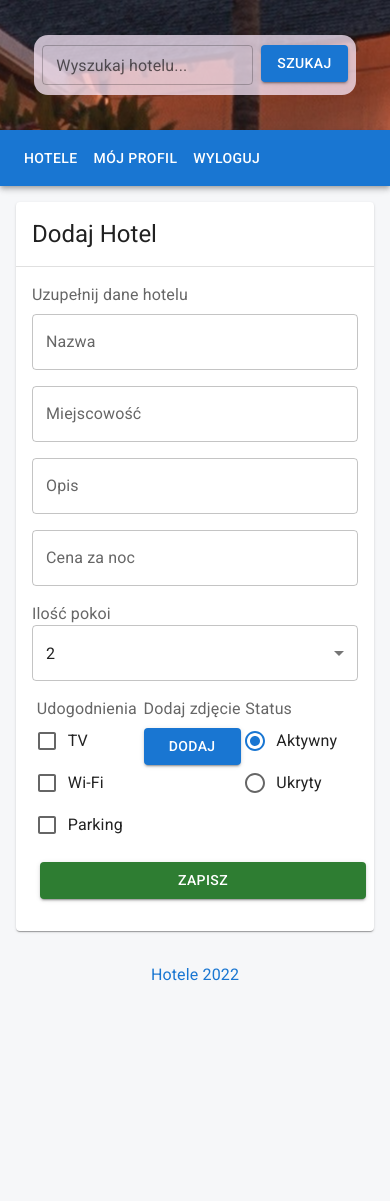
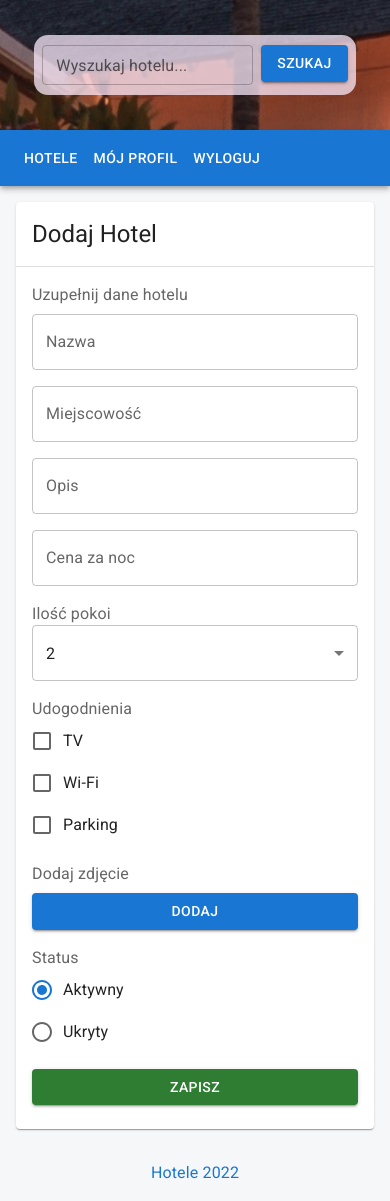
Before and after one commit to zyzgz/Booking-app, a React (Create React App) app: page /profil/hotele/dodaj-nowy-hotel in a window 390 px wide. Before the commit the page ends 1003 px from the top, so only its background shows below. Built offline with nearby package versions, Linux system fonts and the light colour scheme; sample sign-in values are in the browser's storage.

Commit message:
style: responsive fix

```diff
--- a/src/components/Hotels/HotelForm/HotelForm.jsx
+++ b/src/components/Hotels/HotelForm/HotelForm.jsx
@@ -16,6 +16,7 @@ import {
   FormLabel,
   InputLabel,
   Divider,
+  Grid,
 } from "@mui/material";
 import { useState, useEffect, useMemo } from "react";
 import * as yup from "yup";
@@ -105,6 +106,7 @@ export function HotelForm(props) {
               sx={{
                 display: "flex",
                 flexDirection: "column",
+
                 "& .MuiTextField-root": { my: 1 },
               }}
             >
@@ -188,8 +190,9 @@ export function HotelForm(props) {
                   )}
                 />
               </FormGroup>
-
-              <Box sx={{ display: "flex", justifyContent: "space-evenly" }}>
+              {/* sx={{ display: "flex", justifyContent: "space-evenly" }} */}
+              <Grid container justifyContent="space-evenly">
+                <Grid item xs={12} sm={1}>
                   <FormGroup sx={{ my: 1 }}>
                     <FormLabel>Udogodnienia</FormLabel>
                     <Controller
@@ -218,7 +221,8 @@ export function HotelForm(props) {
                                     } else {
                                       field.onChange(
                                         field.value.filter(
-                                        (value) => value !== event.target.value
+                                          (value) =>
+                                            value !== event.target.value
                                         )
                                       );
                                     }
@@ -231,7 +235,8 @@ export function HotelForm(props) {
                       )}
                     />
                   </FormGroup>
-
+                </Grid>
+                <Grid item xs={12} sm={2}>
                   <FormGroup sx={{ my: 1 }}>
                     <FormLabel>Dodaj zdjęcie</FormLabel>
                     <Controller
@@ -259,7 +264,8 @@ export function HotelForm(props) {
                       )}
                     />
                   </FormGroup>
-
+                </Grid>
+                <Grid item xs={12} sm={1}>
                   <FormGroup sx={{ my: 1 }}>
                     <FormLabel>Status</FormLabel>
                     <Controller
@@ -282,7 +288,8 @@ export function HotelForm(props) {
                       )}
                     />
                   </FormGroup>
-              </Box>
+                </Grid>
+              </Grid>
 
               <ButtonLoading
                 loading={loading}
--- a/src/components/UI/ButtonLoading/ButtonLoading.jsx
+++ b/src/components/UI/ButtonLoading/ButtonLoading.jsx
@@ -6,7 +6,7 @@ export function ButtonLoading(props) {
   delete buttonProps.loading;
 
   return props.loading ? (
-    <LoadingButton loading variant="contained" sx={{ m: 1 }} fullWidth>
+    <LoadingButton loading variant="contained" sx={{ mt: 1 }} fullWidth>
       Ładowanie...
     </LoadingButton>
   ) : (
@@ -14,7 +14,7 @@ export function ButtonLoading(props) {
       {...buttonProps}
       type="submit"
       variant="contained"
-      sx={{ m: 1 }}
+      sx={{ mt: 1 }}
       fullWidth
     >
       {props.label}
```
Lines whose indentation alone changed are shown as unchanged.
